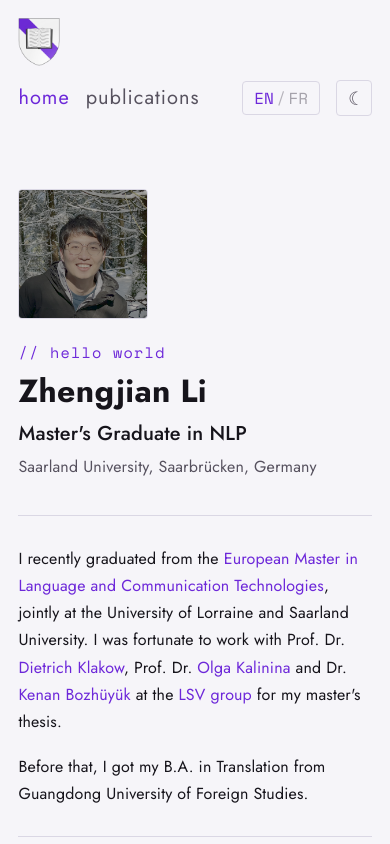
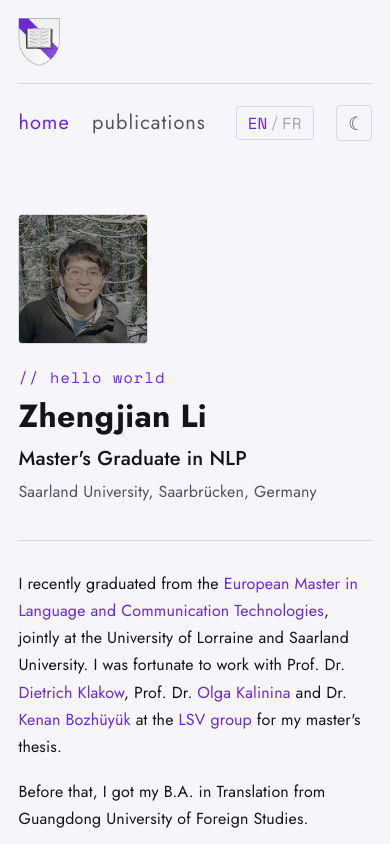
Before and after one commit to zhengjian-li/zhengjian-li.github.io, a plain HTML site: page index.html in a window 390 px wide. Shown: the top 844 px of the page. Drawn offline with nearby package versions, Linux system fonts and the light colour scheme.

Commit message:
update content

```diff
--- a/assets/css/style.css
+++ b/assets/css/style.css
@@ -318,14 +318,18 @@ html[data-theme="dark"] .pub--conference .pub-type { --pub-tone: #4ade80; }
 
   .site-header {
     padding-top: 1.1rem;
-    row-gap: 0.6rem;
+    padding-bottom: 1rem;
+    row-gap: 1.1rem;
   }
-  /* brand on its own row, nav wraps below full-width */
+  /* brand on its own row, nav wraps below full-width with a divider above it */
   .brand { flex: 1 0 100%; }
   .site-nav {
     flex: 1 0 100%;
-    gap: 1rem;
+    gap: 1rem 1.4rem;
     flex-wrap: wrap;
+    align-items: center;
+    padding-top: 1rem;
+    border-top: 1px solid var(--line);
   }
   .nav-link { font-size: 1.25rem; }
   /* push the toggles to the right edge of the nav row */
```
